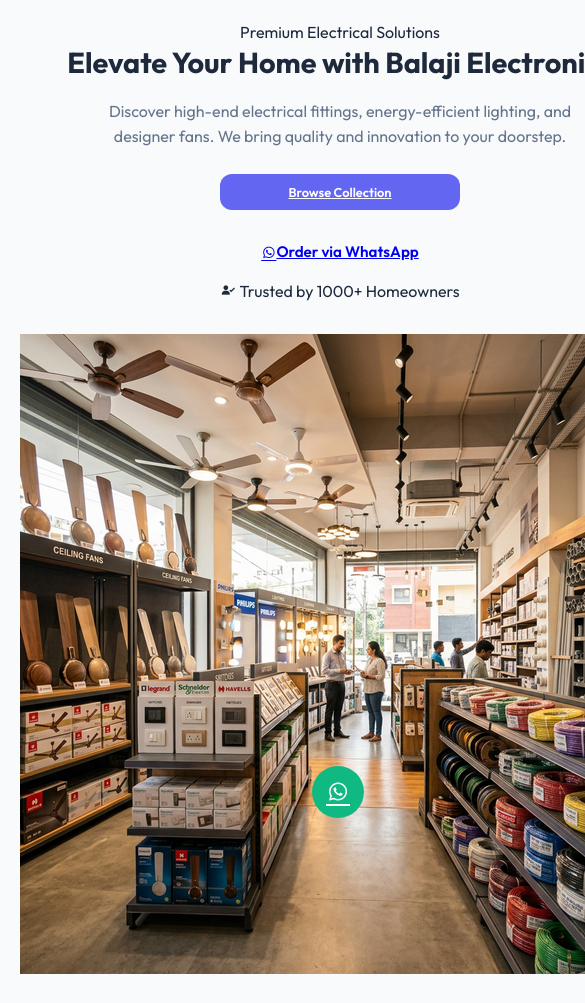
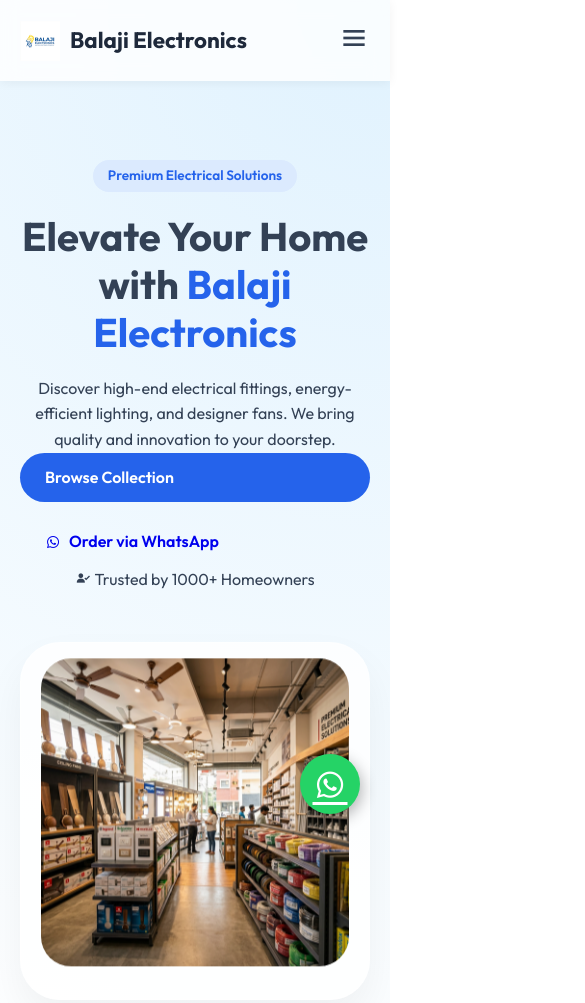
Before and after one commit to vishalpatel637782-boop/MYSHOP, a website: page index.html in a window 390 px wide. Shown: the top 1003 px of the page, 585 px wide, since content can reach past the window. Drawn offline with nearby package versions, Linux system fonts and the light colour scheme.

Commit message:
Update style.css

```diff
--- a/style.css
+++ b/style.css
@@ -1,18 +1,13 @@
-/* =====================
-   DESIGN SYSTEM
-===================== */
+/* --- 1. Variables & Reset --- */
 :root {
-  --primary: #6366f1;
-  --primary-dark: #4f46e5;
-  --secondary: #f59e0b;
-  --accent: #10b981;
-  --bg-main: #f8fafc;
-  --bg-card: #ffffff;
-  --text-main: #1e293b;
-  --text-muted: #64748b;
-  --glass: rgba(255, 255, 255, 0.85);
-  --shadow-sm: 0 2px 6px rgba(0,0,0,0.06);
-  --shadow-md: 0 10px 20px rgba(0,0,0,0.12);
+    --primary-color: #2563eb;
+    --secondary-color: #1e293b;
+    --accent-color: #06b6d4;
+    --text-main: #334155;
+    --text-light: #64748b;
+    --white: #ffffff;
+    --bg-light: #f8fafc;
+    --glass: rgba(255, 255, 255, 0.8);
     --transition: all 0.3s ease;
 }
 
@@ -20,255 +15,224 @@
     margin: 0;
     padding: 0;
     box-sizing: border-box;
+    font-family: 'Outfit', sans-serif;
+    scroll-behavior: smooth;
 }
 
 body {
-  font-family: 'Outfit', sans-serif;
-  background: var(--bg-main);
+    background-color: var(--white);
     color: var(--text-main);
     line-height: 1.6;
+    overflow-x: hidden;
 }
 
-/* =====================
-   LAYOUT
-===================== */
 .container {
     max-width: 1200px;
-  margin: auto;
+    margin: 0 auto;
     padding: 0 20px;
 }
 
-.section {
-  padding: 90px 0;
-}
-
-/* =====================
-   HEADER
-===================== */
+/* --- 2. Header & Navigation --- */
 .header {
-  position: sticky;
+    position: fixed;
     top: 0;
-  z-index: 1000;
+    width: 100%;
     background: var(--glass);
     backdrop-filter: blur(10px);
-  box-shadow: var(--shadow-sm);
+    z-index: 1000;
+    box-shadow: 0 2px 10px rgba(0,0,0,0.05);
+    padding: 15px 0;
 }
 
 .header-container {
-  height: 72px;
     display: flex;
+    justify-content: space-between;
     align-items: center;
-  justify-content: space-between;
 }
 
 .logo {
-  font-size: 1.3rem;
+    display: flex;
+    align-items: center;
+    text-decoration: none;
+    gap: 10px;
+}
+
+.logo-img { height: 40px; }
+.logo-text {
+    font-size: 1.4rem;
     font-weight: 700;
-  color: var(--primary-dark);
-  text-decoration: none;
+    color: var(--secondary-color);
 }
 
 .nav-links {
+    display: flex;
     list-style: none;
-  display: flex;
-  gap: 28px;
+    gap: 30px;
 }
 
 .nav-link {
     text-decoration: none;
-  color: var(--text-main);
-  font-size: 0.95rem;
-  opacity: 0.85;
-}
-
-.nav-link:hover {
-  color: var(--primary);
-}
-
-/* =====================
-   BUTTONS
-===================== */
-.btn {
-  display: inline-flex;
-  align-items: center;
-  justify-content: center;
-  padding: 14px 28px;
-  border-radius: 12px;
-  font-weight: 600;
-  font-size: 0.95rem;
-  border: none;
-  cursor: pointer;
+    color: var(--secondary-color);
+    font-weight: 500;
     transition: var(--transition);
 }
 
+.nav-link:hover { color: var(--primary-color); }
+
+.btn {
+    padding: 12px 25px;
+    border-radius: 50px;
+    text-decoration: none;
+    font-weight: 600;
+    transition: var(--transition);
+    display: inline-flex;
+    align-items: center;
+    gap: 8px;
+}
+
 .btn-primary {
-  background: var(--primary);
-  color: #fff;
+    background: var(--primary-color);
+    color: white;
 }
 
 .btn-primary:hover {
-  background: var(--primary-dark);
+    transform: translateY(-3px);
+    box-shadow: 0 10px 20px rgba(37, 99, 235, 0.2);
 }
 
-/* =====================
-   HERO
-===================== */
+/* --- 3. Hero Section --- */
 .hero {
-  padding-top: 60px;
+    padding: 160px 0 100px;
+    background: radial-gradient(circle at top right, #e0f2fe, #ffffff);
 }
 
 .hero-container {
     display: grid;
-  grid-template-columns: 1.2fr 1fr;
-  gap: 60px;
+    grid-template-columns: 1fr 1fr;
     align-items: center;
+    gap: 50px;
+}
+
+.badge {
+    background: #dbeafe;
+    color: var(--primary-color);
+    padding: 5px 15px;
+    border-radius: 20px;
+    font-size: 0.85rem;
+    font-weight: 600;
+    display: inline-block;
+    margin-bottom: 20px;
 }
 
 .hero-title {
-  font-size: 3.2rem;
-  line-height: 1.15;
+    font-size: 3.5rem;
+    line-height: 1.2;
     margin-bottom: 20px;
 }
 
-.hero-subtitle {
-  font-size: 1.1rem;
-  color: var(--text-muted);
-  margin-bottom: 36px;
-  max-width: 520px;
+.hero-title span { color: var(--primary-color); }
+
+.hero-image {
+    width: 100%;
+    border-radius: 30px;
+    animation: float 6s ease-in-out infinite;
 }
 
-.hero-buttons {
-  display: flex;
-  gap: 16px;
+.glass {
+    background: var(--glass);
+    padding: 20px;
+    border-radius: 40px;
+    border: 1px solid rgba(255,255,255,0.3);
+    box-shadow: 0 20px 40px rgba(0,0,0,0.05);
 }
 
-/* =====================
-   PRODUCT CARDS
-===================== */
+/* --- 4. Products & Grid --- */
+.section { padding: 100px 0; }
+.bg-light { background: var(--bg-light); }
+
 .product-grid {
     display: grid;
-  grid-template-columns: repeat(auto-fit, minmax(260px, 1fr));
-  gap: 28px;
+    grid-template-columns: repeat(auto-fit, minmax(280px, 1fr));
+    gap: 30px;
+    margin-top: 50px;
 }
 
 .product-card {
-  background: var(--bg-card);
+    background: var(--white);
     border-radius: 20px;
-  padding: 18px;
-  box-shadow: var(--shadow-sm);
+    overflow: hidden;
     transition: var(--transition);
+    border: 1px solid #eee;
 }
 
 .product-card:hover {
-  transform: translateY(-6px);
-  box-shadow: var(--shadow-md);
+    transform: translateY(-10px);
+    box-shadow: 0 20px 30px rgba(0,0,0,0.1);
 }
 
-/* =====================
-   WHATSAPP FLOAT
-===================== */
+.product-image img {
+    width: 100%;
+    height: 250px;
+    object-fit: cover;
+}
+
+.product-content { padding: 25px; }
+
+/* --- 5. Animations --- */
+@keyframes float {
+    0%, 100% { transform: translateY(0); }
+    50% { transform: translateY(-20px); }
+}
+
+.reveal {
+    opacity: 0;
+    transform: translateY(30px);
+    transition: all 0.8s ease-out;
+}
+
+.reveal.active {
+    opacity: 1;
+    transform: translateY(0);
+}
+
+/* --- 6. Mobile Responsive --- */
+.menu-toggle {
+    display: none;
+    font-size: 2rem;
+    cursor: pointer;
+}
+
+@media (max-width: 992px) {
+    .hero-container { grid-template-columns: 1fr; text-align: center; }
+    .hero-title { font-size: 2.5rem; }
+    .nav-links { display: none; } /* Needs JS to toggle */
+    .menu-toggle { display: block; }
+    .header-actions .call-btn { display: none; }
+}
+
+@media (max-width: 768px) {
+    .section { padding: 60px 0; }
+    .about-grid { grid-template-columns: 1fr; }
+    .hero-buttons { display: flex; flex-direction: column; gap: 15px; }
+}
+
+/* --- 7. WhatsApp Float --- */
 .whatsapp-float {
     position: fixed;
-  bottom: 26px;
-  right: 26px;
+    bottom: 30px;
+    right: 30px;
+    background: #25d366;
+    color: white;
     width: 60px;
     height: 60px;
-  background: var(--accent);
-  color: #fff;
     border-radius: 50%;
     display: flex;
     align-items: center;
     justify-content: center;
-  font-size: 28px;
+    font-size: 35px;
+    box-shadow: 2px 5px 15px rgba(0,0,0,0.3);
     z-index: 1000;
+    transition: var(--transition);
 }
 
-/* =====================
-   FOOTER
-===================== */
-.footer {
-  background: #0f172a;
-  color: #94a3b8;
-  padding: 70px 0 30px;
-}
-
-.footer-container {
-  display: grid;
-  grid-template-columns: 2fr 1fr 1fr;
-  gap: 50px;
-}
-
-.footer-bottom {
-  text-align: center;
-  margin-top: 40px;
-  font-size: 0.85rem;
-}
-
-/* =====================
-   MOBILE FIX (PROPER)
-===================== */
-@media (max-width: 768px) {
-
-  /* Header + hamburger fully hide */
-  .header {
-    display: none;
-  }
-
-  .section {
-    padding: 60px 0;
-  }
-
-  .hero {
-    padding-top: 20px;
-  }
-
-  .hero-container {
-    grid-template-columns: 1fr;
-    text-align: center;
-    gap: 30px;
-  }
-
-  .hero-title {
-    font-size: 2rem;
-  }
-
-  .hero-subtitle {
-    font-size: 1rem;
-    margin: 0 auto 24px;
-  }
-
-  .hero-buttons {
-    flex-direction: column;
-    align-items: center;
-  }
-
-  .btn-primary {
-    width: 100%;
-    max-width: 240px;
-    padding: 10px 16px;
-    font-size: 0.85rem;
-  }
-
-  .footer-container {
-    grid-template-columns: 1fr;
-    text-align: center;
-  }
-}
-
-@media (max-width: 480px) {
-
-  .hero-title {
-    font-size: 1.8rem;
-  }
-
-  .btn-primary {
-    font-size: 0.8rem;
-    padding: 8px 14px;
-  }
-
-  .whatsapp-float {
-    width: 52px;
-    height: 52px;
-    font-size: 24px;
-  }
-}
+.whatsapp-float:hover { transform: scale(1.1); }
```
Lines whose indentation alone changed are shown as unchanged.
